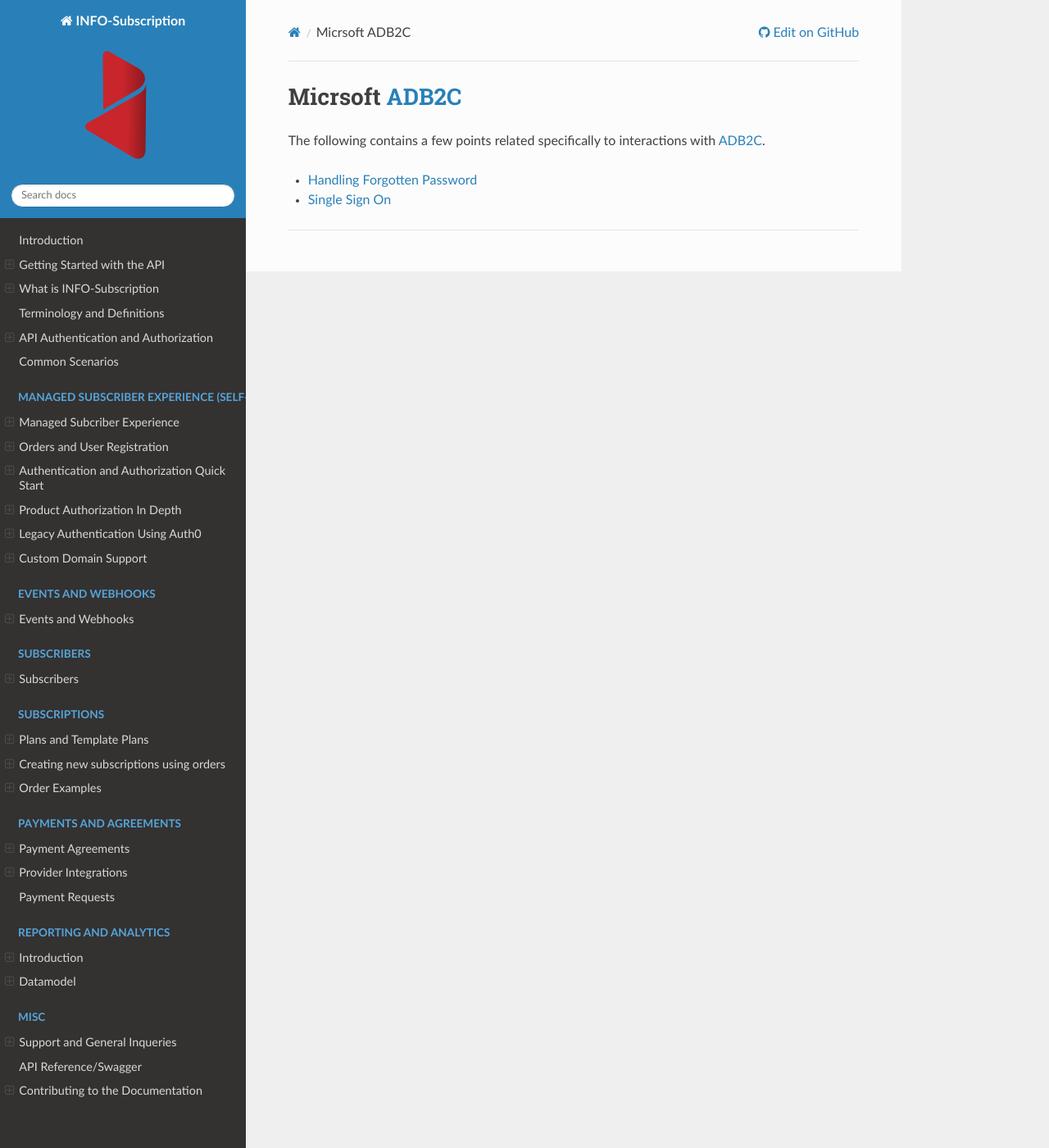
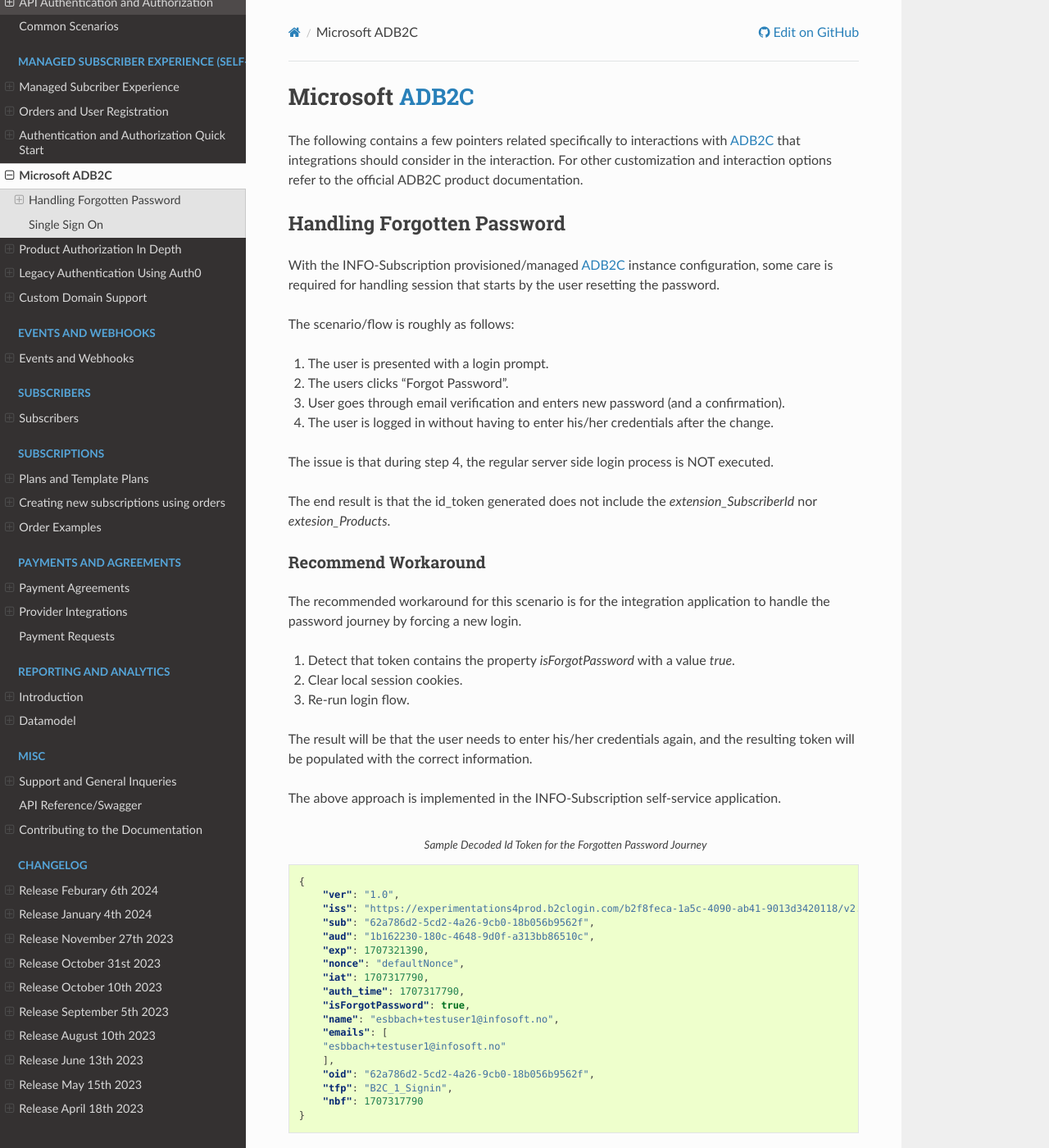
Before and after one commit to infosoftas/info-subscription-doc, a Sphinx documentation site: the page built from source/managed-experience/authentication-authorization/adb2c/index.rst, in a window 1280 px wide and 1400 px high. Shown: the whole window at 82% size. Built offline with Sphinx 7.4.7 and the Read the Docs theme 2.0.0, drawn with Linux system fonts in a browser that asks for light colours; formulas are drawn with MathJax 3; pages that are not in the unit, such as notebooks, are missing from menus; some of the changed text lies outside the part shown.

Commit message:
Fixed multiple layout and parsing issues, added copy button

```diff
--- a/requirements.txt
+++ b/requirements.txt
@@ -1,4 +1,5 @@
 sphinx-tabs
 sphinxcontrib-contentui
 sphinx_rtd_theme
-docutils==0.16
+sphinx-copybutton
+docutils==0.20.1
--- a/source/changelog/r115.inc
+++ b/source/changelog/r115.inc
@@ -57,7 +57,7 @@ We call out the following deprecations, the endpoints/field will be removed in a
 -------------------------------------------------------------
 
 This release introduces building blocks for automating User Authorization based on the domain name of their email address.
-It is an alternative to :ref:`Site Access <_auth-site-access>` where all users created with a specific domain name, will be authorized to a given domain.
+It is an alternative to :ref:`Site Access <auth-site-access>` where all users created with a specific domain name, will be authorized to a given domain.
 
 It will work side-by-side with other user Authorization mapping concepts, so you can mix and match as you see fit.
 
--- a/source/conf.py
+++ b/source/conf.py
@@ -45,7 +45,8 @@ extensions = [
     'sphinx.ext.extlinks',
     'sphinx_tabs.tabs',
     'sphinxcontrib.contentui',
-    'sphinx_rtd_theme'
+    'sphinx_rtd_theme',
+    'sphinx_copybutton'
     ]
 # extensions = ['sphinx_tabs.tabs']
 
@@ -89,7 +90,7 @@ html_theme = 'sphinx_rtd_theme'
 # documentation.
 #
 html_theme_options = {
-    'navigation_depth' : 2,
+    'navigation_depth' : 4,
     'collapse_navigation' : False,
     'sticky_navigation' : False
 }
--- a/source/general/auth.rst
+++ b/source/general/auth.rst
@@ -42,7 +42,7 @@ To obtain a token ``POST`` a request to |adb2cTokenUrl| with a body containing y
     curl --request POST \
         --url 'https://prodlogins4.b2clogin.com/prodlogins4.onmicrosoft.com/B2C_1A_V2SIGNIN/oauth2/v2.0/token' \
         --header 'content-type: application/x-www-form-urlencoded' \
-        --data 'grant_type=client_credentials&client_id=YOUR_CLIENT_ID&client_secret=YOUR_CLIENT_SECRET&scope=|adb2cscope|
+        --data 'grant_type=client_credentials&client_id=YOUR_CLIENT_ID&client_secret=YOUR_CLIENT_SECRET&scope=ADB2CAPISCOPE'
 
    .. code-tab:: http http
 
@@ -51,7 +51,7 @@ To obtain a token ``POST`` a request to |adb2cTokenUrl| with a body containing y
         Content-Type: application/x-www-form-urlencoded
         Accept: application/json
 
-        grant_type=client_credentials&client_id=YOUR_CLIENT_ID&client_secret=YOUR_CLIENT_SECRET&scope=|adb2cscope|
+        grant_type=client_credentials&client_id=YOUR_CLIENT_ID&client_secret=YOUR_CLIENT_SECRET&scope=ADB2CAPISCOPE
 
 The response comes in the form of a JWT token, a type, and an expiration time relative to the issue time.
 
--- a/source/index.rst
+++ b/source/index.rst
@@ -60,9 +60,10 @@ Please refer to the section on :ref:`Support and Reporting Bugs <reporting-bugs>
     managed-experience/managed-introduction
     managed-experience/selfservice/customization
     managed-experience/authentication-authorization/quick-start
+    managed-experience/authentication-authorization/adb2c/index
     managed-experience/authentication-authorization/user-management-authentication
     managed-experience/selfservice/custom-domain
-    managed-experience/authentication-authorization/adb2c
+
 
 .. toctree::
     :caption: Events and Webhooks
--- a/source/managed-experience/authentication-authorization/adb2c/index.rst
+++ b/source/managed-experience/authentication-authorization/adb2c/index.rst
@@ -1,12 +1,70 @@
 *****************
-Micrsoft |ADB2C|
+Microsoft |ADB2C|
 *****************
 
-The following contains a few points related specifically to interactions with |ADB2C|.
+The following contains a few pointers related specifically to interactions with |ADB2C| that integrations should consider in the interaction.
+For other customization and interaction options refer to the official ADB2C product documentation.
 
-.. toctree::
-    :glob:
-    :maxdepth: 1
 
-    forgotpassword
-    singlesignon
+.. _adb2c-forgot-password:
+
+Handling Forgotten Password
+===========================
+
+With the |projectName| provisioned/managed |ADB2C| instance configuration, some care is required for handling session that starts by the user resetting the password.
+
+The scenario/flow is roughly as follows:
+
+1. The user is presented with a login prompt.
+2. The users clicks "Forgot Password".
+3. User goes through email verification and enters new password (and a confirmation).
+4. The user is logged in without having to enter his/her credentials after the change.
+
+The issue is that during step 4, the regular server side login process is NOT executed.
+
+The end result is that the id_token generated does not include the `extension_SubscriberId` nor `extesion_Products`.
+
+Recommend Workaround
+---------------------
+The recommended workaround for this scenario is for the integration application to handle the password journey by forcing a new login.
+
+1. Detect that token contains the property `isForgotPassword` with a value `true`.
+2. Clear local session cookies.
+3. Re-run login flow.
+
+The result will be that the user needs to enter his/her credentials again, and the resulting token will be populated with the correct information.
+
+The above approach is implemented in the |projectName| self-service application.
+
+.. code-block:: json
+    :caption: Sample Decoded Id Token for the Forgotten Password Journey
+
+    {
+        "ver": "1.0",
+        "iss": "https://experimentations4prod.b2clogin.com/b2f8feca-1a5c-4090-ab41-9013d3420118/v2.0/",
+        "sub": "62a786d2-5cd2-4a26-9cb0-18b056b9562f",
+        "aud": "1b162230-180c-4648-9d0f-a313bb86510c",
+        "exp": 1707321390,
+        "nonce": "defaultNonce",
+        "iat": 1707317790,
+        "auth_time": 1707317790,
+        "isForgotPassword": true,
+        "name": "esbbach+testuser1@infosoft.no",
+        "emails": [
+        "esbbach+testuser1@infosoft.no"
+        ],
+        "oid": "62a786d2-5cd2-4a26-9cb0-18b056b9562f",
+        "tfp": "B2C_1_Signin",
+        "nbf": 1707317790
+    }
+
+
+.. _adb2c-sso:
+
+Single Sign On
+==============
+By default all |projectName| provisioned |ADB2C| tenants are configured with SSO being enabled across the tenant.
+
+In essence that means, that if a user is signed in to one application, for instance self-service, and have "Keep Me Signed In" toggled on, there should be no login prompt but instead he/she should be automatically signed in.
+
+There is one requirement in that the login request should NOT include the query parameter `prompt=login`, as soon as that is included the SSO session is terminated.
```
Also changed, not shown: source/managed-experience/authentication-authorization/adb2c/forgotpassword.rst (deleted, +0 -50 lines), source/managed-experience/authentication-authorization/adb2c/singlesignon.rst (deleted, +0 -9 lines).
